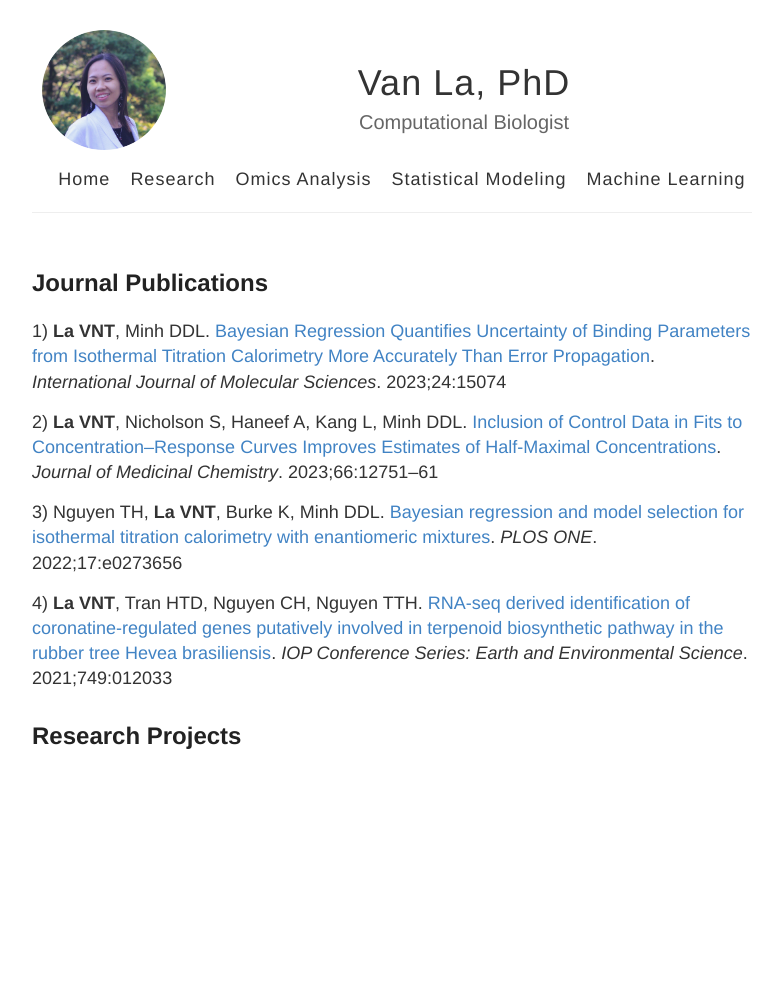
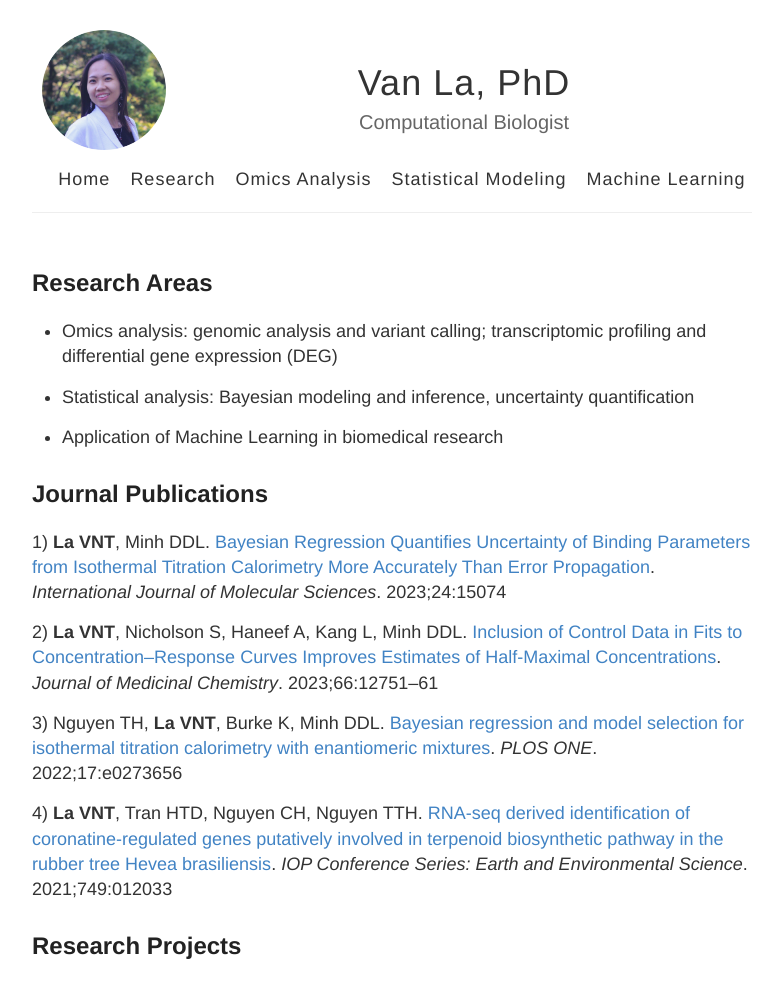
Before and after one commit to vanngocthuyla/vanngocthuyla.github.io, a Jekyll site: the page built from _pages/research.md, in a window 1280 px wide. Shown: the whole page, without its empty margins (248-1029 px from the left). Built offline with Jekyll 4.4.1, drawn with Linux system fonts in a browser that asks for light colours; our own code applies the rules of GitHub Pages for plain Markdown files; before the commit the page ends 900 px from its top, so only the background shows below that.

Commit message:
Update research.md

```diff
--- a/_pages/research.md
+++ b/_pages/research.md
@@ -1,3 +1,10 @@
+## Research Areas
+
+- Omics analysis: genomic analysis and variant calling; transcriptomic profiling and differential gene expression (DEG)
+
+- Statistical analysis: Bayesian modeling and inference, uncertainty quantification
+
+- Application of Machine Learning in biomedical research
 
 ## Journal Publications
 
```
